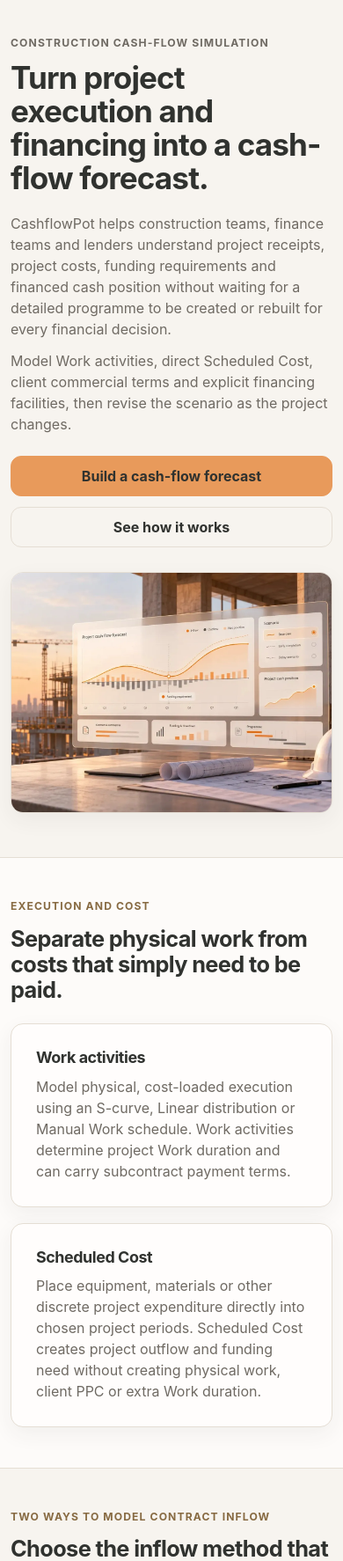
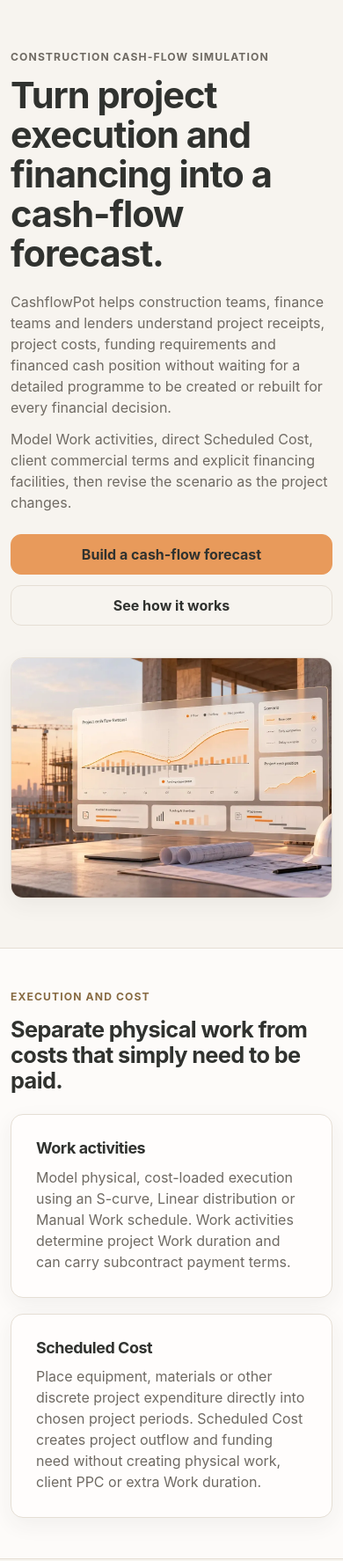
Before and after one commit to iqmia/q_flow, a Flask app: template site/templates/index.html in a window 390 px wide. Shown: the part 65-1839 px from the top of the page at 88% size. Run offline with Flask 3, Linux system fonts and the light colour scheme; the template is opened without the code that fills it, so the values that code supplies are empty; parts of the project's set-up code (start-up, migrations or seed data) failed here and were passed over.

Commit message:
fix: preserve homepage hero proportions across responsive cascade

```diff
--- a/site/static/css/content-pages.css
+++ b/site/static/css/content-pages.css
@@ -181,31 +181,31 @@
   border-radius: 50%;
 }
 
-.hero--home {
+.hero.hero--home {
   padding-block: clamp(56px, 7vw, 88px);
 }
 
-.hero--home .split-section {
+.hero.hero--home .split-section {
   grid-template-columns: minmax(0, 0.72fr) minmax(0, 1fr);
   align-items: center;
   gap: clamp(36px, 5vw, 64px);
 }
 
-.hero--home h1 {
+.hero.hero--home h1 {
   max-width: 620px;
   margin-bottom: 20px;
   font-size: clamp(2.6rem, 4vw, 3.6rem);
 }
 
-.hero--home .hero__lead {
+.hero.hero--home .hero__lead {
   margin-bottom: 12px;
 }
 
-.hero--home .hero__support {
+.hero.hero--home .hero__support {
   margin-bottom: 24px;
 }
 
-.hero--home .hero__image {
+.hero.hero--home .hero__image {
   aspect-ratio: 4 / 3;
   min-height: 0;
 }
@@ -215,15 +215,15 @@
     grid-template-columns: 1fr;
   }
 
-  .hero--home .split-section {
+  .hero.hero--home .split-section {
     grid-template-columns: 1fr;
   }
 
-  .hero--home h1 {
+  .hero.hero--home h1 {
     max-width: 720px;
   }
 
-  .hero--home .hero__image {
+  .hero.hero--home .hero__image {
     max-width: 720px;
   }
 }
```
